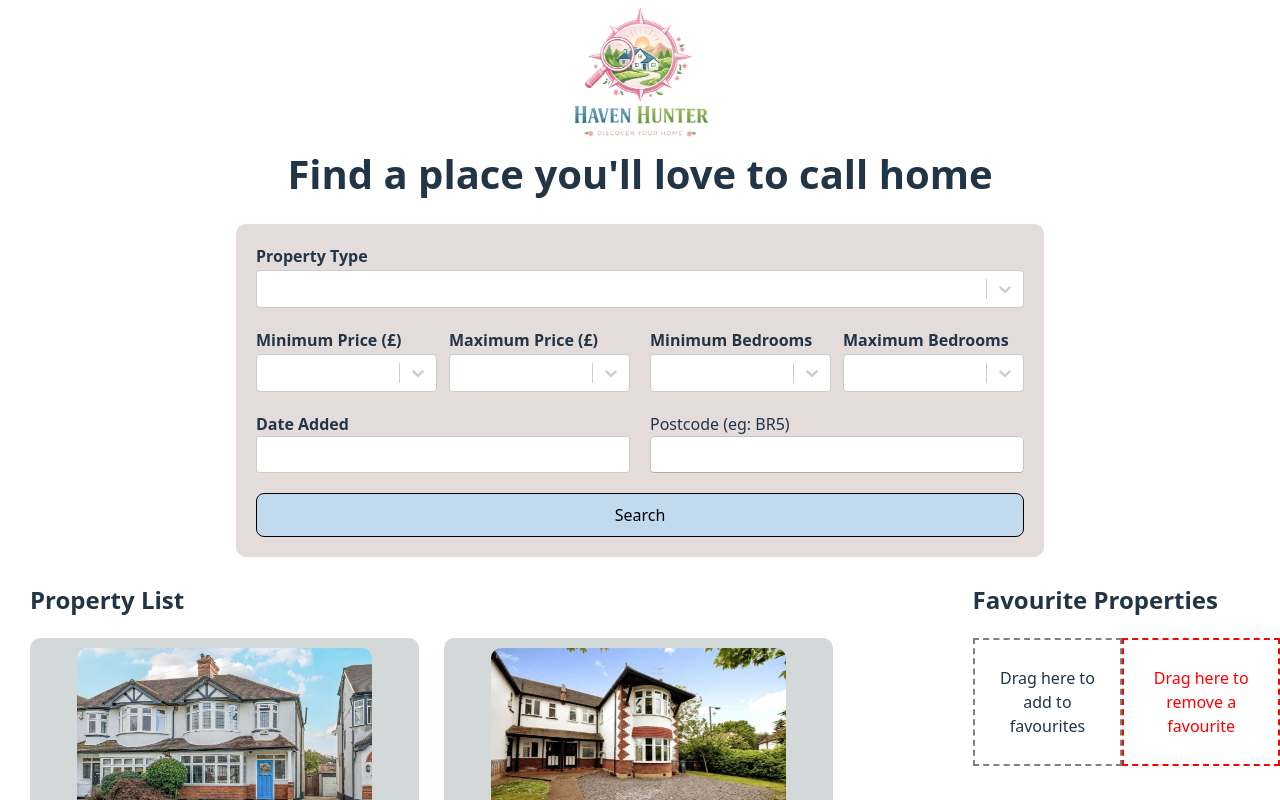
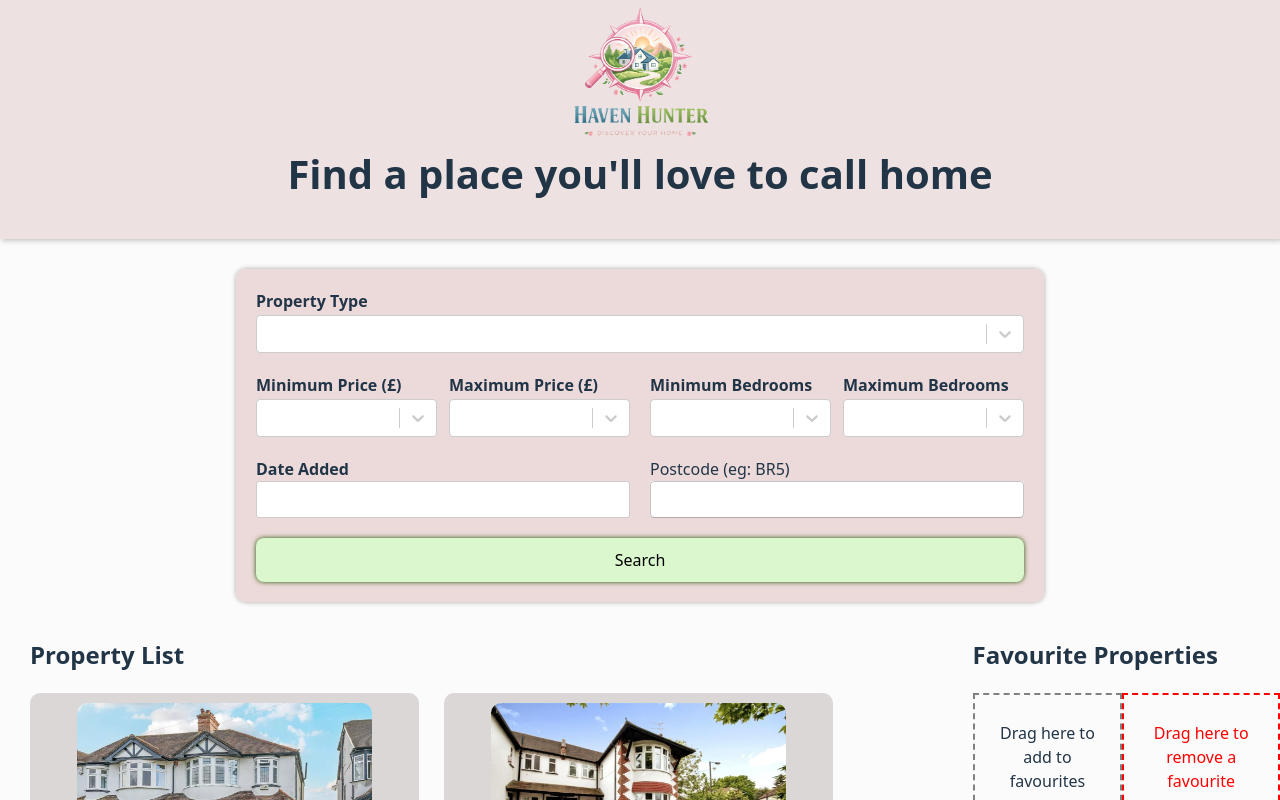
Before and after one commit to shashini13/React-CW, a React (Vite) app: page /#/ in a window 1280 px wide. Shown: the top 800 px of the page. Built offline with nearby package versions, Linux system fonts and the light colour scheme.

Commit message:
Changed bgcolors & added new css for react-tabs

```diff
--- a/src/App.css
+++ b/src/App.css
@@ -1,9 +1,18 @@
+/*root-body*/
+#root {
+  width: 100%;
+  background-color: #fcfbfb;
+}
+
 /*Header.jsx*/
 .header-div {
   display: flex;
-  background-color: #ffffff;
+  background-color: #eee1e1;
   align-items: center;
   flex-direction: column;
+  padding-bottom: 15px;
+  margin-bottom: 30px;
+  box-shadow: 2px 2px 5px rgb(199, 198, 198);
 }
 
 .header-div h2 {
@@ -18,13 +27,14 @@
 
 /*SearchFrom.jsx*/
 .search-form {
-  background-color: rgb(228, 219, 219);
+  background-color: rgba(235, 215, 215, 0.911);
   padding: 20px;
   width: 60%;
   border-radius: 10px;
   margin: 0 auto;
   display: flex;
   flex-direction: column;
+  box-shadow: 0 0 5px rgb(167, 165, 165);
 }
 
 .search-form-label {
@@ -89,18 +99,13 @@
 }
 
 .search-form button[type="submit"] {
-  background-color: rgb(194, 218, 237);
-  border: 1px solid black;
-}
-
-/*root-body*/
-#root {
-  width: 100%;
+  background-color: rgb(219, 247, 205);
+  box-shadow: 0 0 5px rgb(35, 84, 5);
 }
 
 /*PropertyCard.jsx*/
 .property-card {
-  background-color: rgba(68, 94, 93, 0.235);
+  background-color: #dbd7d7;;
   margin: 0 10px 10px 0;
   padding: 10px;
   border-radius: 10px;
@@ -148,7 +153,7 @@
 }
 
 .favourites h2 {
-  margin-top: 5px;
+  margin-top: 15px;
 }
 
 .add-remove-section {
@@ -177,6 +182,7 @@
 .property-list-div {
   margin-left: 30px;
   box-sizing: border-box;
+  margin-top: 10px;
   flex: 3;
 }
 
@@ -205,14 +211,7 @@
   box-shadow: 1px 2px 5px rgb(214, 210, 210);
   margin: 25px auto;
   padding: 10px;
-}
-
-.property-details-header-gallery, .property-details-small-content {
-  background-color: rgb(252, 251, 251);
-}
-
-.property-details-tablist {
-  background-color: rgb(255, 255, 255);
+  background-color: #f6f6f6;
 }
 
 .image-gallery {
@@ -226,7 +225,8 @@
 
 .property-details-small-content > p:first-of-type  {
   text-align: center;
-  margin: 0 0 10px 0;
+  margin: 10px 0 20px 0;
+  font-size: 17px;
 }
 
 .property-details-div h2, h3 {
@@ -241,7 +241,7 @@
   border: 1px solid rgb(182, 176, 176);
   border-radius: 5px;
   width: 90%;
-  margin: 5px auto;
+  margin: 10px auto;
 }
 
 .summary-item {
@@ -258,6 +258,7 @@
   color: #555;
   margin: 5px;
   font-weight: bold;
+  text-transform: uppercase;
 }
 
 .value {
@@ -269,7 +270,29 @@
 .tab-list {
   padding: 0;
   margin-top: 20px;
-  border-bottom: 1px solid black;
+  border-bottom: 2px solid rgb(52, 51, 51);
+}
+
+.react-tabs__tab--selected {
+  background-color: rgb(223, 203, 203) !important;
+}
+
+.tab-list .react-tabs__tab {
+  text-transform: uppercase;
+  font-weight: 500;
+}
+
+
+.price-label {
+  font-size: 18px;
+  font-weight: 500;
+  font-style: italic;
+  padding-top: 10px;
+}
+
+.property-description {
+  line-height: 30px;
+  text-align: justify;
 }
 
 .property-floor-plan-img, .map-iframe {
```
